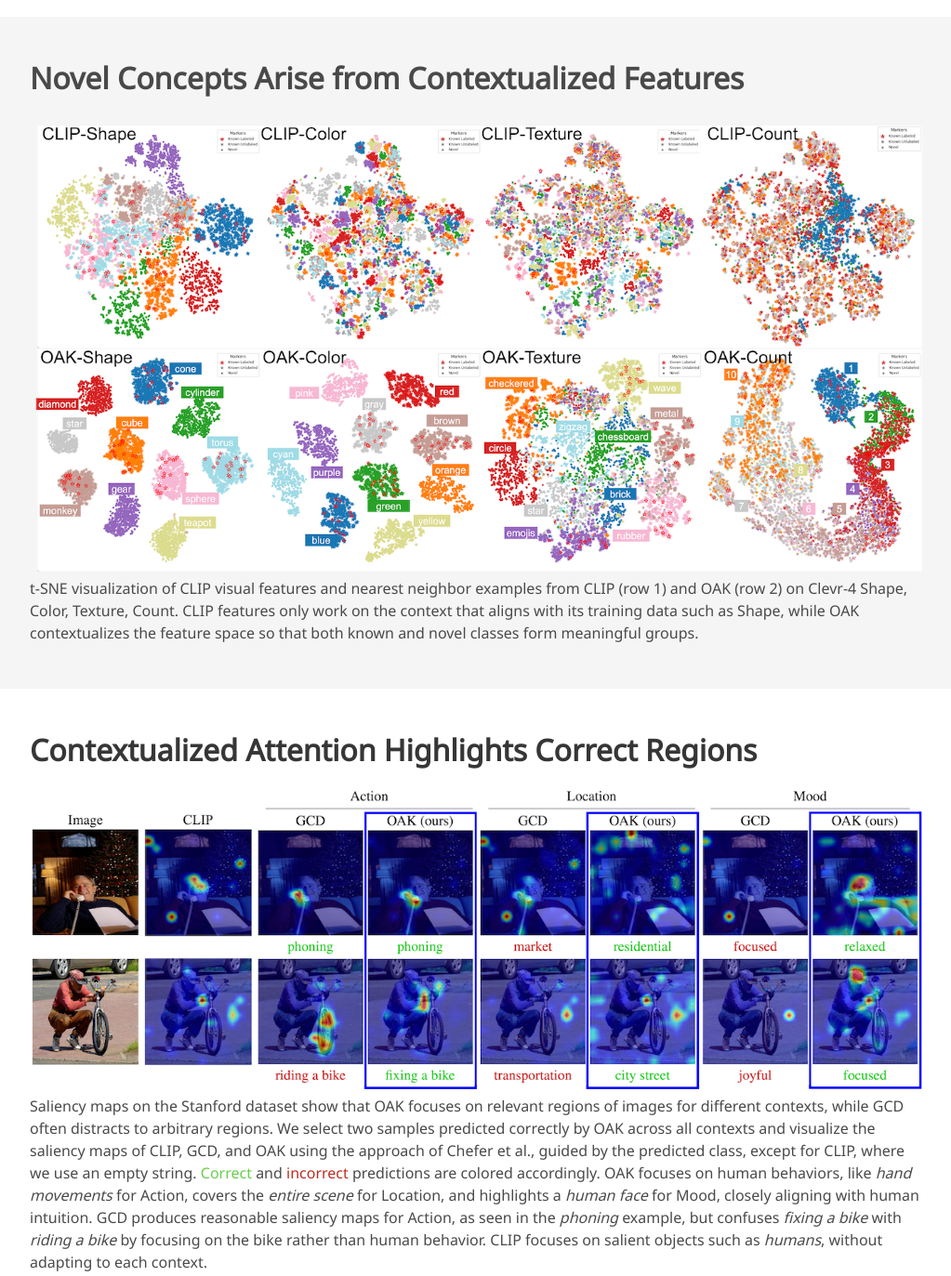
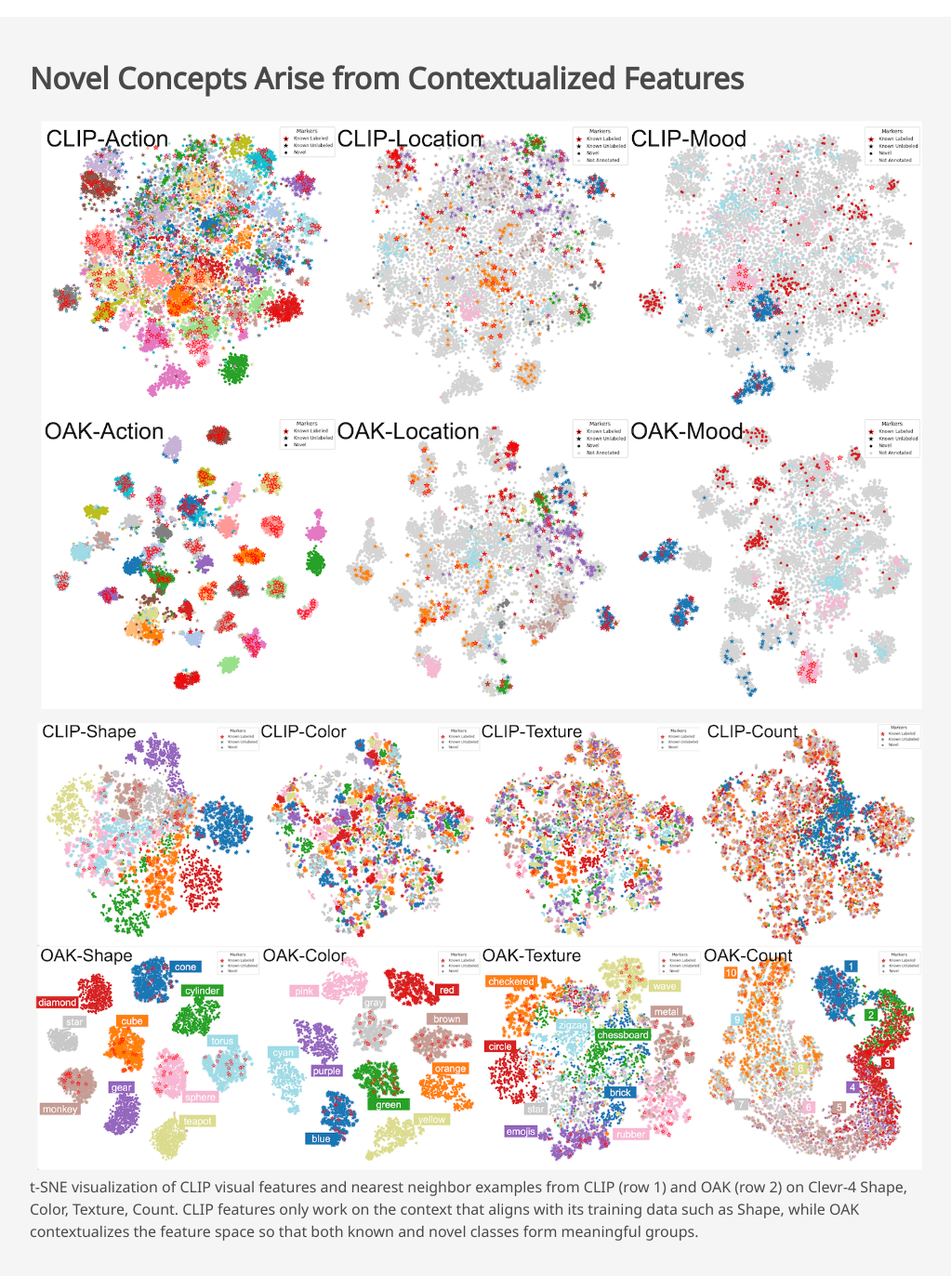
Before and after one commit to oak-cvpr2025/oak-cvpr2025.github.io, a plain HTML site: page index.html in a window 1280 px wide. Shown: the part 3740-5113 px from the top of the page at 93% size, without its empty margins (128-1151 px from the left). Drawn offline with nearby package versions, Linux system fonts and the light colour scheme; some icons are missing; a web font is replaced by a local one.

Commit message:
update figures

```diff
--- a/index.html
+++ b/index.html
@@ -296,7 +296,8 @@
       <div class="column is-full">
         <div class="content">
           <h2 class="title is-3">Novel Concepts Arise from Contextualized Features</h2>
-          <img src="static/images/contextualized_features.png" alt="OAK Contextualized Features" class="blend-img-background center-image" />
+          <img src="static/images/contextualized_features_stanford.png" alt="OAK Contextualized Features (Stanford Action/Location/Mood)" class="blend-img-background center-image" />
+          <img src="static/images/contextualized_features_clevr4.png" alt="OAK Contextualized Features (Clevr-4 Shape/Color/Texture/Count)" class="blend-img-background center-image" />
           <p>
             t-SNE visualization of CLIP visual features and nearest neighbor examples from CLIP (row 1) and OAK (row 2) on Clevr-4 Shape, Color, Texture, Count.
             CLIP features only work on the context that aligns with its training data such as Shape, while OAK contextualizes the feature space so that both known and novel classes form meaningful groups.
```
Also changed, not shown: static/images/banner.png, static/images/contextualized_features_clevr4.png (renamed from static/images/contextualized_features.png), static/images/contextualized_features_stanford.png (added), 3 other files.
